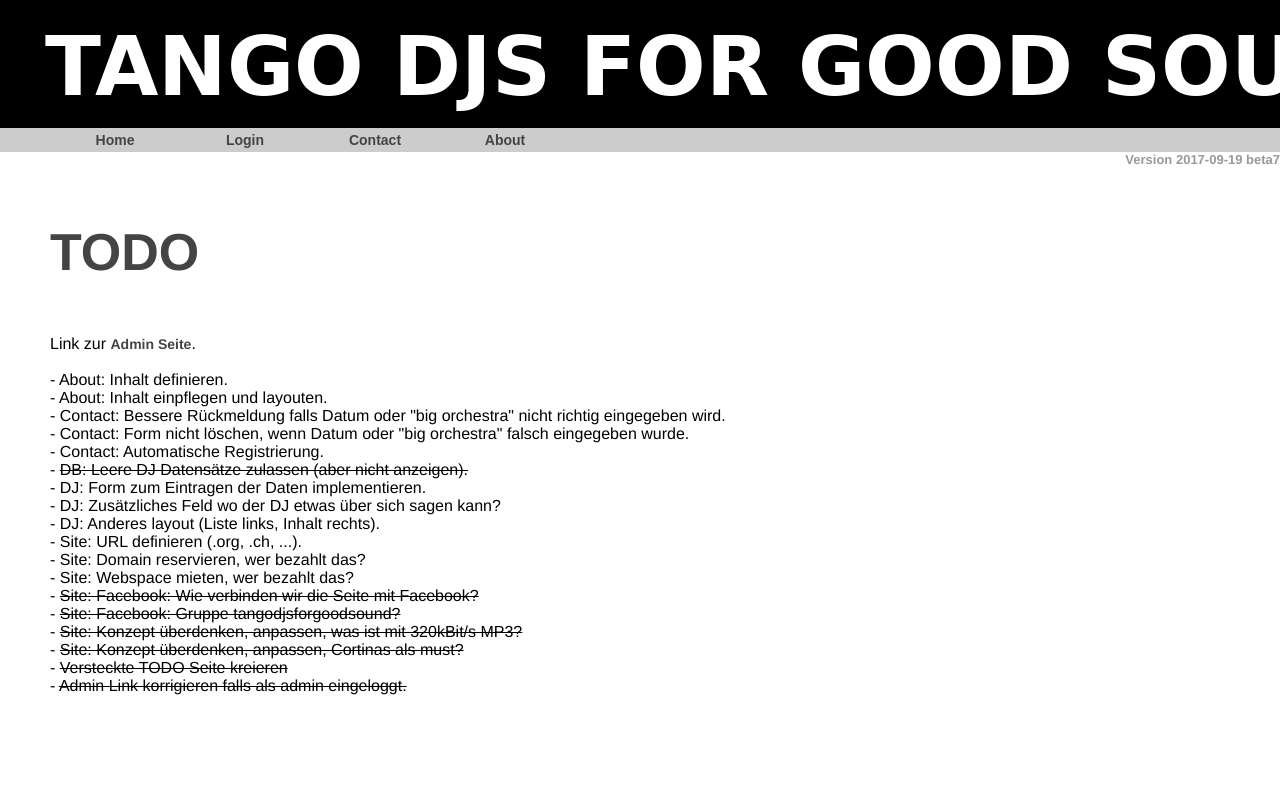
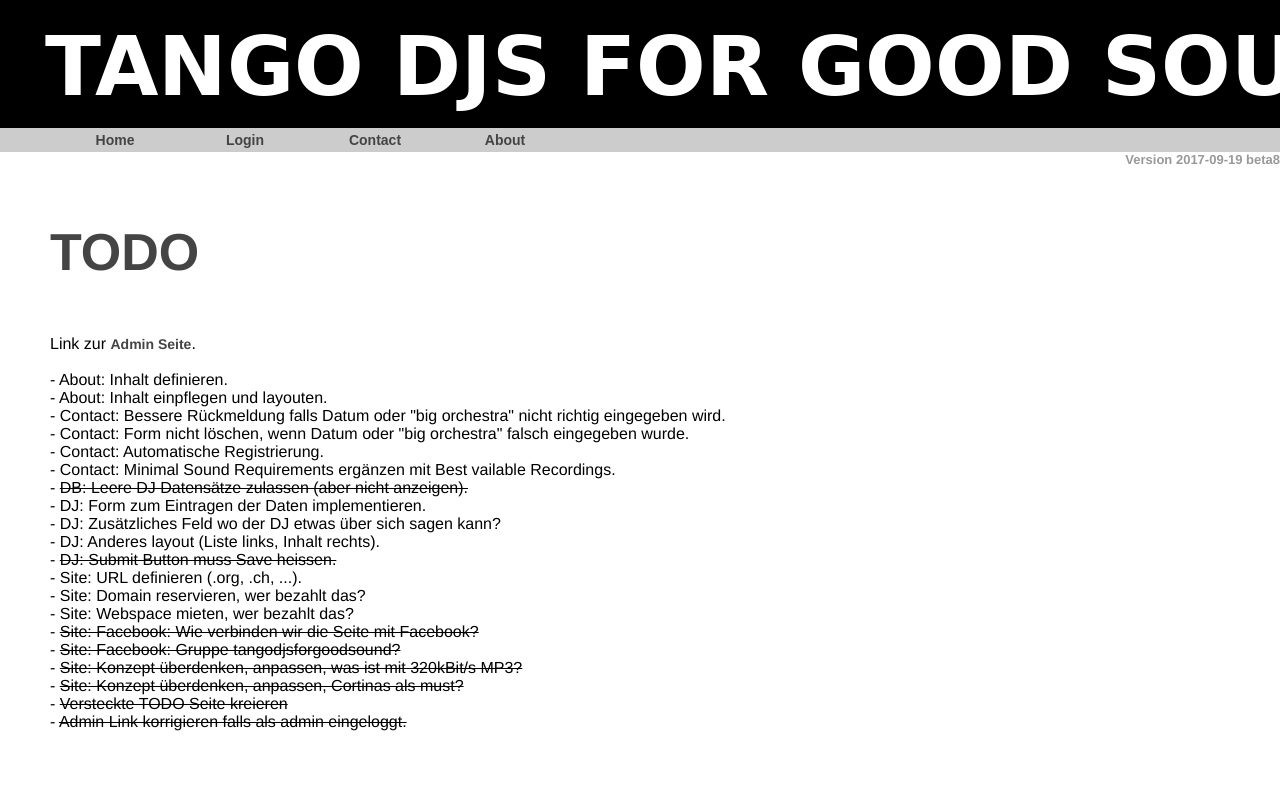
Before and after one commit to renma/tdjsfgs, a Django app: template tangodjsforgoodsound/templates/todo.html in a window 1280 px wide. Shown: the top 808 px of the page. Run offline with Django 3.2, Linux system fonts and the light colour scheme; the template is opened without the code that fills it, so the values that code supplies are empty.

Commit message:
beta 8
More Minimal Sound Requirements.
Submit Button renamed to save.

```diff
--- a/tangodjsforgoodsound/templates/base.html
+++ b/tangodjsforgoodsound/templates/base.html
@@ -205,7 +205,7 @@
       {% endif %}
     </ul>
   </div>
-  <div align="right"><font size="2" color="#999"><b>Version 2017-09-19 beta7 </b></font></div>
+  <div align="right"><font size="2" color="#999"><b>Version 2017-09-19 beta8 </b></font></div>
 
   <div id="content">
     {% block content %}
--- a/tangodjsforgoodsound/templates/contact.html
+++ b/tangodjsforgoodsound/templates/contact.html
@@ -30,8 +30,9 @@
 <p>
   DJs and DJanes listed on this side meet the following targets:
   <ul>
-    <li> - We don't play lossy formats (e.g. mp3)
-    <li> - We use good quality external sound cards
+    <li> - We don't play lossy formats (e.g. mp3).
+    <li> - We use good quality external sound cards.
+    <li> - We use whenever possible the best available recordings.
   </ul>
 
 {% endblock %}
--- a/tangodjsforgoodsound/templates/todo.html
+++ b/tangodjsforgoodsound/templates/todo.html
@@ -15,10 +15,12 @@
     <li>- Contact: Bessere Rückmeldung falls Datum oder "big orchestra" nicht richtig eingegeben wird.
     <li>- Contact: Form nicht löschen, wenn Datum oder "big orchestra" falsch eingegeben wurde.
     <li>- Contact: Automatische Registrierung.
+    <li>- Contact: Minimal Sound Requirements ergänzen mit Best vailable Recordings.</strike>
     <li>- <strike>DB: Leere DJ Datensätze zulassen (aber nicht anzeigen).</strike>
     <li>- DJ: Form zum Eintragen der Daten implementieren.
     <li>- DJ: Zusätzliches Feld wo der DJ etwas über sich sagen kann?
     <li>- DJ: Anderes layout (Liste links, Inhalt rechts).
+    <li>- <strike>DJ: Submit Button muss Save heissen.</strike>
     <li>- Site: URL definieren (.org, .ch, ...).
     <li>- Site: Domain reservieren, wer bezahlt das?
     <li>- Site: Webspace mieten, wer bezahlt das?
```
Also changed, not shown: tangodjsforgoodsound/templates/djedit.html (+4 -3 lines).
